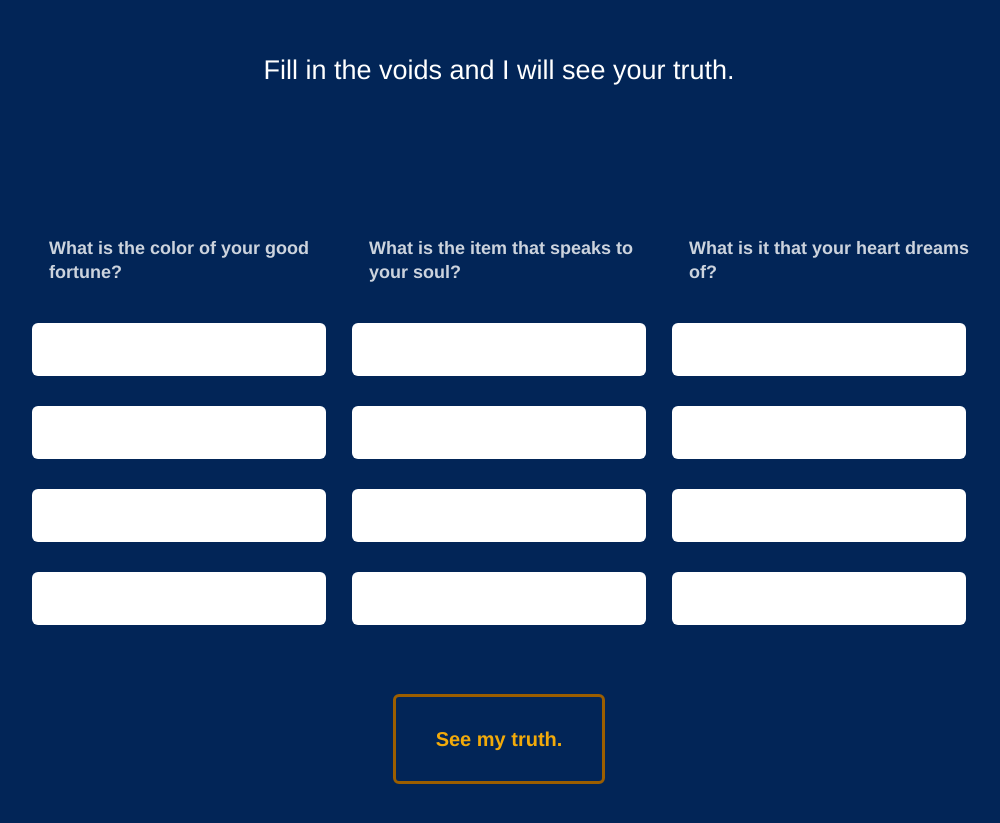
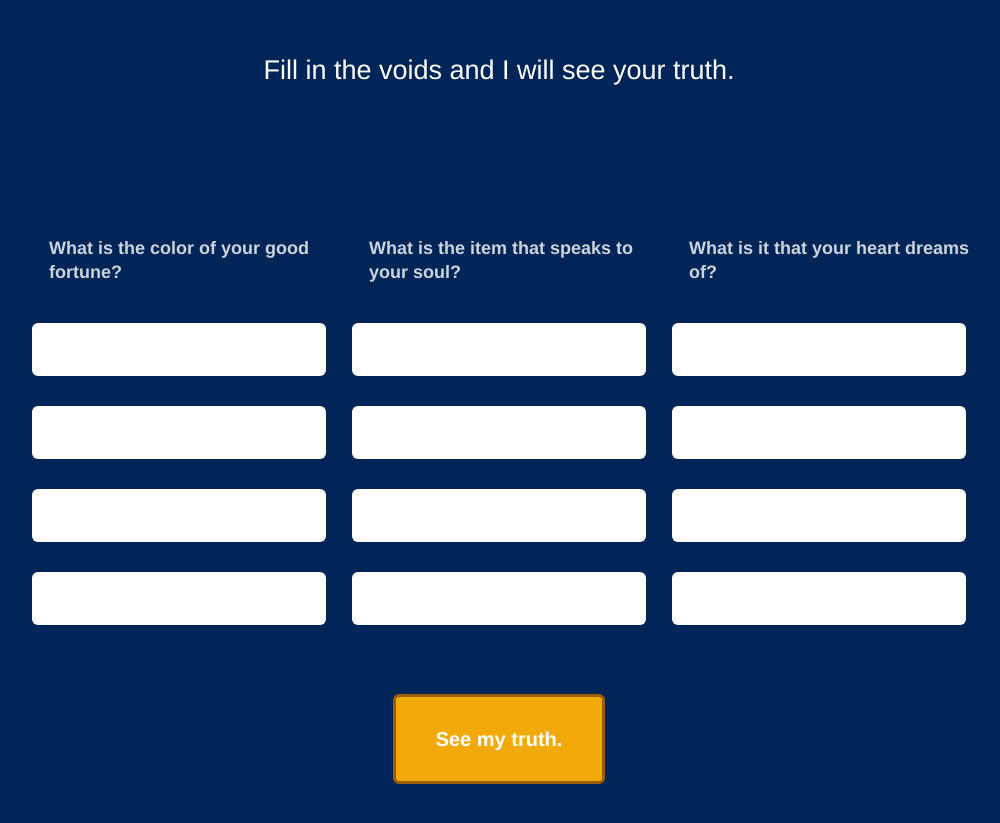
Before and after one commit to n0nbeenary/MASH-Game, a plain HTML site: page index.html in a window 1280 px wide. Shown: the part 157-980 px from the top of the page, without its empty margins (141-1141 px from the left). Drawn offline with Linux system fonts and the light colour scheme.

Commit message:
Update style.css

```diff
--- a/style.css
+++ b/style.css
@@ -29,10 +29,10 @@ h1 {
 
 /* Submit Button, Columns, Questions, and Inputs */
 .button-submit {
-  background: transparent;
+  background: #F2AA0A;
   border: 3px solid #9B5E00;
   border-radius: 6px;
-  color: #F2AA0A;
+  color: #FFF;
   cursor: pointer;
   display: block;
   font-size: 20px;
```
